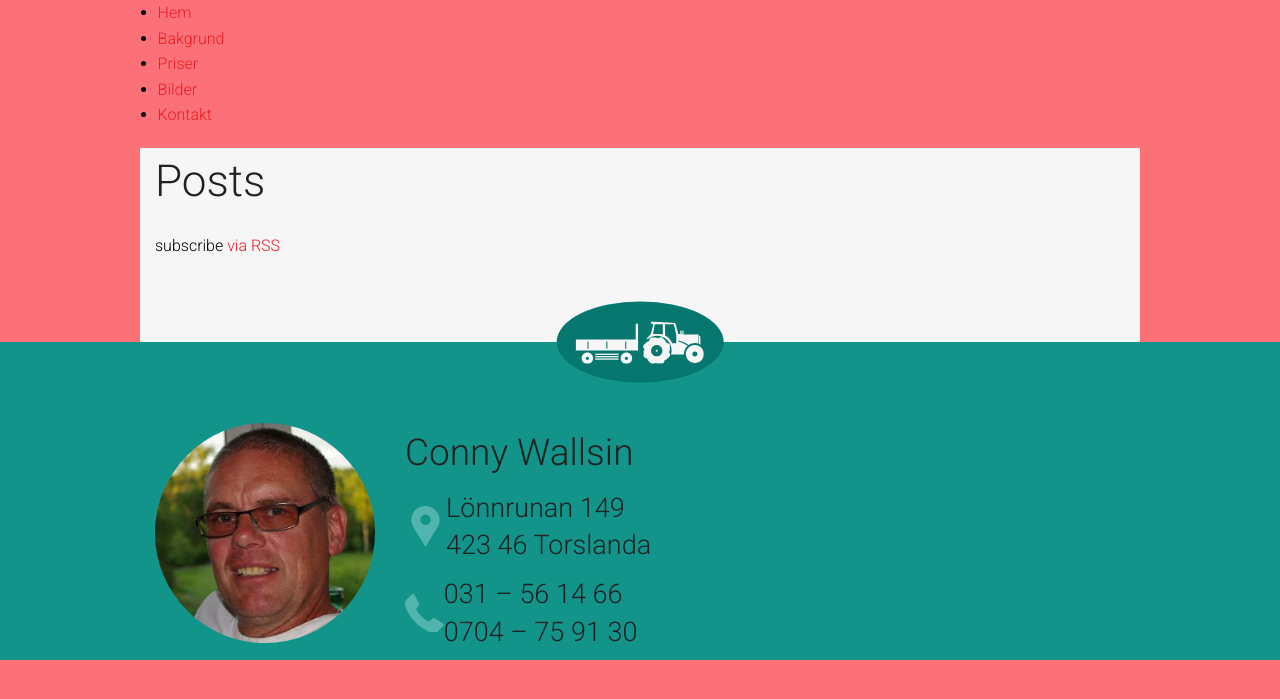
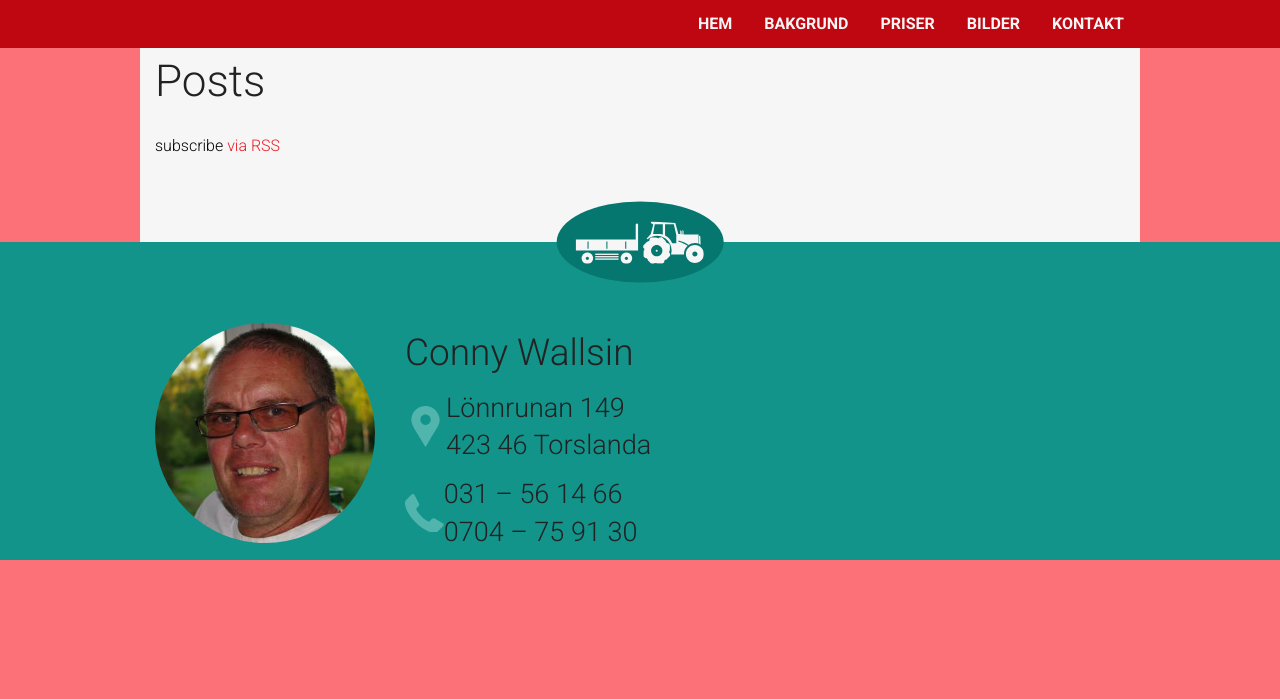
Before and after one commit to CalvinMcGee/wallsin.se, a Jekyll site: the page built from index.html, in a window 1280 px wide. Shown: the top 699 px of the page. Built offline with Jekyll 4.4.1, drawn with Linux system fonts in a browser that asks for light colours.

Commit message:
Css för menyn.

```diff
--- /dev/null
+++ b/_sass/_navigation.scss
@@ -0,0 +1,55 @@
+header {
+  background-color: $navigation-background-color;
+}
+
+.menu {
+  display: block;
+  margin-bottom: 0;
+  margin-left: 0;
+  list-style: none;
+
+  &--item {
+    position: relative;
+  }
+
+  &--link {
+    background-color: $navigation-background-color;
+    border-bottom: solid 1px $navigation-border-color;
+    color: $navigation-link-color;
+    display: block;
+    font-weight: $font-weight-bold;
+    line-height: 3;
+    padding-right: 1rem;
+    padding-left: 1rem;
+    text-transform: uppercase;
+
+    &:hover,
+    &:focus {
+      background-color: $navigation-background-color-hover;
+      color: $navigation-link-color;
+    }
+  }
+}
+
+
+@media #{$medium-up} {
+  nav {
+    @include clearfix;
+  }
+  .menu {
+    display: inline;
+    float: right;
+
+    &--item {
+      float: left;
+    }
+
+    &--link {
+      border-bottom: none;
+
+      &:hover,
+      &:focus {
+      }
+    }
+  }
+}
--- a/_sass/_settings.scss
+++ b/_sass/_settings.scss
@@ -62,3 +62,8 @@ $header-font-family: $body-font-family;
 $header-font-weight: $font-weight-light;
 $header-font-style: normal;
 $header-font-color: $jet;
+
+$navigation-background-color: $primary-color-dark-1;
+$navigation-background-color-hover: $primary-color-dark-2;
+$navigation-link-color: $vapor;
+$navigation-border-color: $vapor;
--- a/css/main.scss
+++ b/css/main.scss
@@ -12,6 +12,7 @@
   "tables",
   "form",
   "buttons",
+  "navigation",
   "content",
   "footer"
 ;
```
